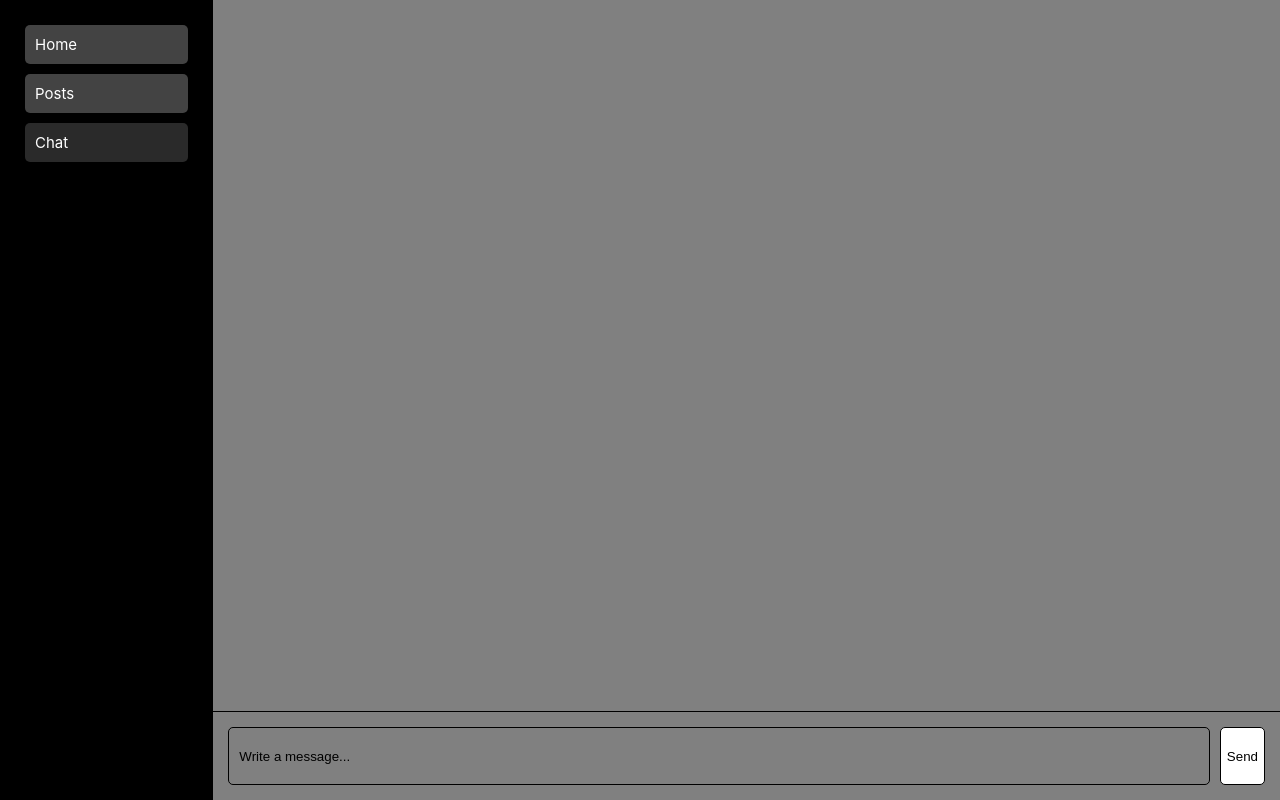
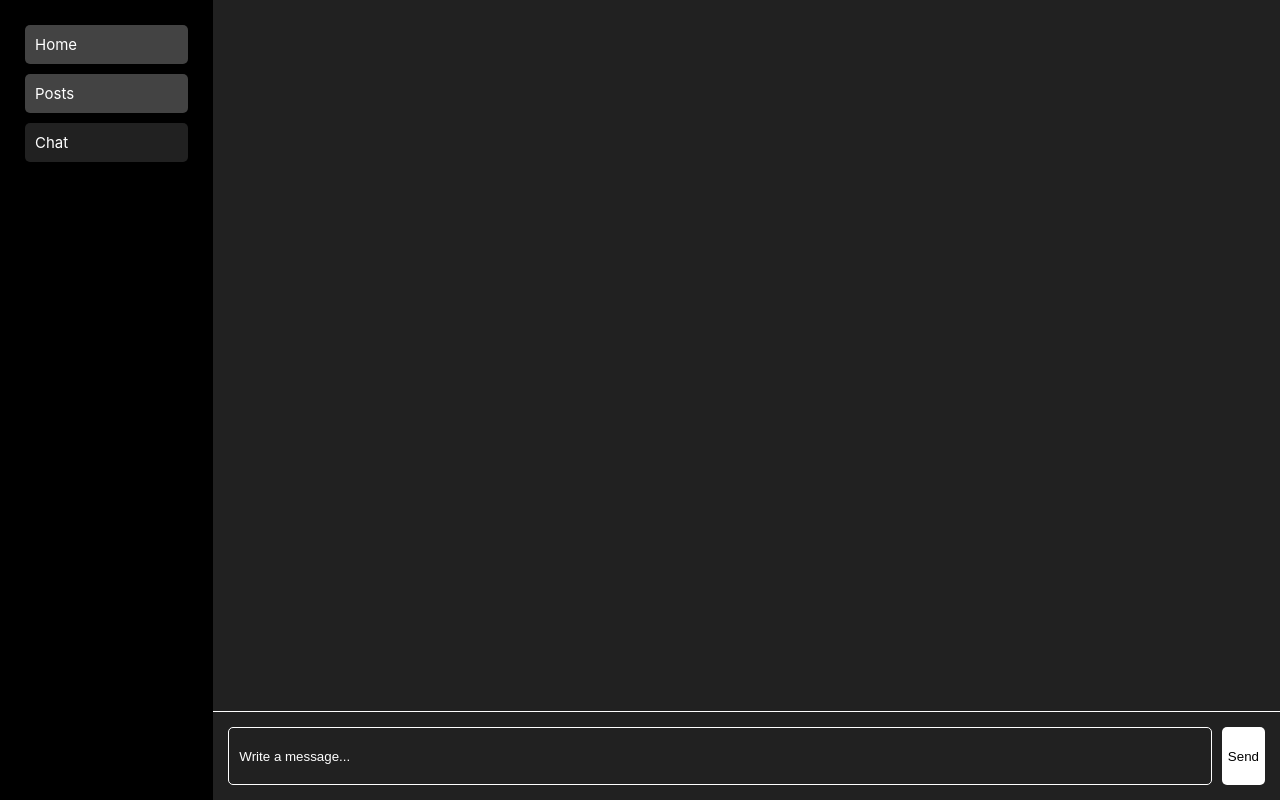
Before and after one commit to norafith/ai-platform, a Vue app: page /chat in a window 1280 px wide. Built offline with nearby package versions, Linux system fonts and the light colour scheme.

Commit message:
changed colors

```diff
--- a/src/App.vue
+++ b/src/App.vue
@@ -28,7 +28,7 @@ export default {
             <component :is="Component" />
           </template>
           <template #fallback>
-            <PulseLoader color="#000" :style="{ padding: '25px' }" />
+            <PulseLoader color="#fff" :style="{ padding: '25px' }" />
           </template>
         </Suspense>
       </RouterView>
--- a/src/assets/main.css
+++ b/src/assets/main.css
@@ -4,6 +4,8 @@ html,
 body {
   height: 100vh;
   margin: 0;
+  background-color: rgb(33, 33, 33);
+  color: white;
 }
 
 #app {
--- a/src/components/Aside/Menu/CloseMobileMenu.vue
+++ b/src/components/Aside/Menu/CloseMobileMenu.vue
@@ -27,7 +27,7 @@ export default {
   width: 30px;
   height: 30px;
   position: absolute;
-  top: 15px;
-  right: 15px;
+  top: 25px;
+  right: 25px;
 }
 </style>
--- a/src/components/Aside/Menu/MenuContainer.vue
+++ b/src/components/Aside/Menu/MenuContainer.vue
@@ -54,7 +54,7 @@ export default {
   width: 100%;
   background-color: rgb(67, 67, 67);
   border-radius: 5px;
-  transition: ease-in 0.5s;
+  transition: ease-in-out 0.25s;
 }
 .nav-ul > li > a:visited,
 .nav-ul > li > a:link {
@@ -81,7 +81,7 @@ export default {
   transform: translateX(0);
   opacity: 1;
   width: 100vw;
-  padding: 15px;
+  padding: 25px;
 }
 
 .nav-ul.mobile > li {
@@ -91,10 +91,10 @@ export default {
 }
 
 .nav-ul > li > a:hover {
-  background-color: rgb(42, 42, 42);
+  background-color: rgb(33, 33, 33);
 }
 
 .nav-ul > li > a.router-link-active {
-  background-color: rgb(42, 42, 42);
+  background-color: rgb(33, 33, 33);
 }
 </style>
--- a/src/components/Aside/Menu/MenuLink.vue
+++ b/src/components/Aside/Menu/MenuLink.vue
@@ -1,6 +1,13 @@
 <script>
+import chat from '../../../assets/chat.png'
+
 export default {
-  props: ['index', 'name', 'path']
+  props: ['index', 'name', 'path'],
+  data() {
+    return {
+      chat
+    }
+  }
 }
 </script>
 
@@ -9,3 +16,5 @@ export default {
     this.name[0].toUpperCase() + this.name.slice(1).toLowerCase()
   }}</RouterLink>
 </template>
+
+<style scoped></style>
--- a/src/components/Chat/InputMessage/InputMessageContainer.vue
+++ b/src/components/Chat/InputMessage/InputMessageContainer.vue
@@ -31,7 +31,7 @@ export default {
   grid-column-end: -1;
   grid-row-start: -2;
   grid-row-end: span 2;
-  border-top: 1px solid black;
+  border-top: 1px solid white;
   padding: 15px;
 }
 
@@ -39,24 +39,24 @@ export default {
   background: none;
   height: 100%;
   width: 100%;
-  border: 1px solid black;
+  border: 1px solid white;
   border-radius: 5px;
   padding: 2px 10px;
   transition: border 0.25s ease;
 }
 
 .input-message:focus {
-  border: 1px solid white;
+  border: 1px solid rgb(157, 193, 255);
 }
 
 .input-message::placeholder {
-  color: black;
+  color: white;
 }
 
 .send-button {
   border-radius: 5px;
   background-color: white;
-  border: 1px solid black;
+  border: none;
   margin-left: 10px;
 }
 
--- a/src/components/Chat/MessagesList/SingleMessage.vue
+++ b/src/components/Chat/MessagesList/SingleMessage.vue
@@ -19,15 +19,13 @@ export default {
 
 .message.user {
   background-color: white;
-  border: 1px solid black;
   color: black;
   align-self: end;
 }
 
 .message.assistant {
-  background-color: black;
-  border: 1px solid white;
-  color: white;
+  background-color: rgb(157, 193, 255);
+  color: black;
   align-self: flex-start;
 }
 </style>
--- a/src/views/ChatView.vue
+++ b/src/views/ChatView.vue
@@ -41,7 +41,6 @@ export default {
 <style scoped>
 .messages-container {
   height: 100%;
-  background-color: grey;
   display: grid;
   grid-template-columns: repeat(6, 1fr);
   grid-template-rows: repeat(9, 1fr);
```
Also changed, not shown: src/assets/chat.png (added).
